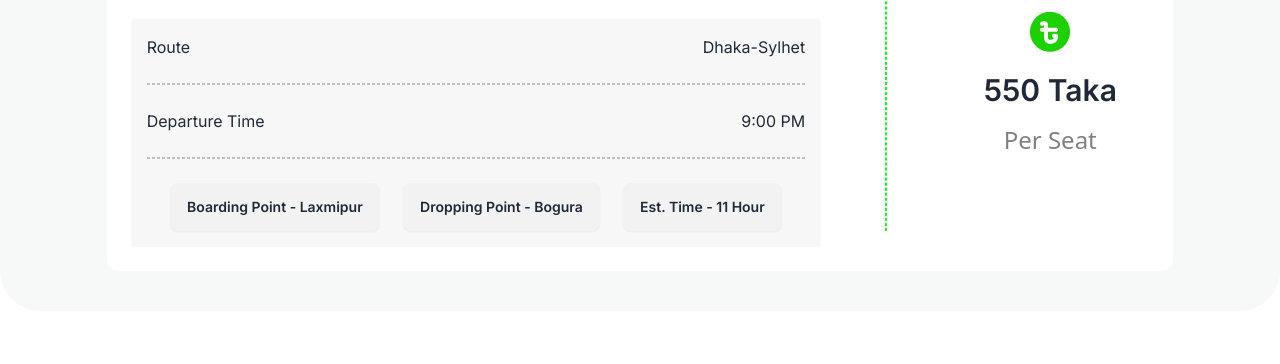
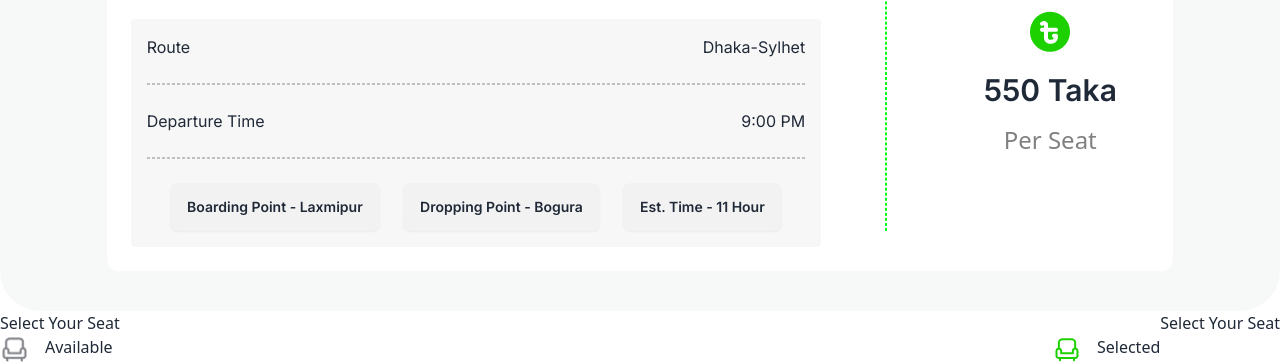
Before and after one commit to RonySorkerr/DOM_Assignment, a plain HTML site: page index.html in a window 1280 px wide. Shown: the part 1851-2215 px from the top of the page. Before the commit the page ends 2162 px from the top, so only its background shows below. Drawn offline with nearby package versions, Linux system fonts and the light colour scheme.

Commit message:
forwarding to make the seats section

```diff
--- a/index.html
+++ b/index.html
@@ -109,6 +109,7 @@
         </section>
 
         <!-- lets make it real -->
+        <!-- only the top section -->
         <section class="bg-[#F7F8F8] py-10 border-t-2 rounded-[40px] border-[#00ff00]" >
                 <section id="buyNow">
                     <div class="text-center my-10">
@@ -132,7 +133,7 @@
                                             <p>Coach-009-WEB ! AC_Business</p>
                                         </div>
                                     </div>
-                                    <div class="w-full lg:w-fit lg:mt-0">
+                                    <div class="w-full lg:w-fit mt-4 lg:mt-0">
                                         <button class="btn bg-[#2eff2e56] w-full lg:w-fit">
                                         <img src="images/seat-green.png" alt="">
                                         <p><span>44</span> seats left</p>
@@ -162,7 +163,7 @@
                         </div>
                     </div>
                     <hr class="make_it_dotted1 hidden md:hidden lg:block">
-                    <div class="w-1/3">
+                    <div class="w-full lg:w-1/3">
                         <div class="text-center flex flex-col space-y-4 items-center p-6">
                             <img src="images/fare.png" alt="">
                             <h1 class="inter-bold text-3xl ">550 Taka</h1>
@@ -171,8 +172,38 @@
                     </div>
 
                 </section>
-            </section>
+        </section>
 
+        <!-- select your seat section -->
+        <section class="container mx-auto">
+            <div class="flex justify-between">
+                <div class="flex-1">
+                    <h1>Select Your Seat</h1>
+                    <!-- top section -->
+                    <div class="flex justify-between">
+                        <div class="flex gap-4">
+                            <img src="images/seat-gray.png" alt="">
+                            <div class=""><p>Available</p></div>
+                        </div>
+                        <div class="flex gap-4">
+                            <img src="images/seat-green.png" alt="">
+                            <p>Selected</p>
+                        </div>
+                    </div>
+                    <!-- staring -->
+
+                    <!-- seats -->
+                    <div class="">
+
+                    </div>
+
+                </div>
+                <div class="">
+                    <h1>Select Your Seat</h1>
+
+                </div>
+            </div>
+        </section>
 
 
 
```
Also changed, not shown: images/staring.png (added).
